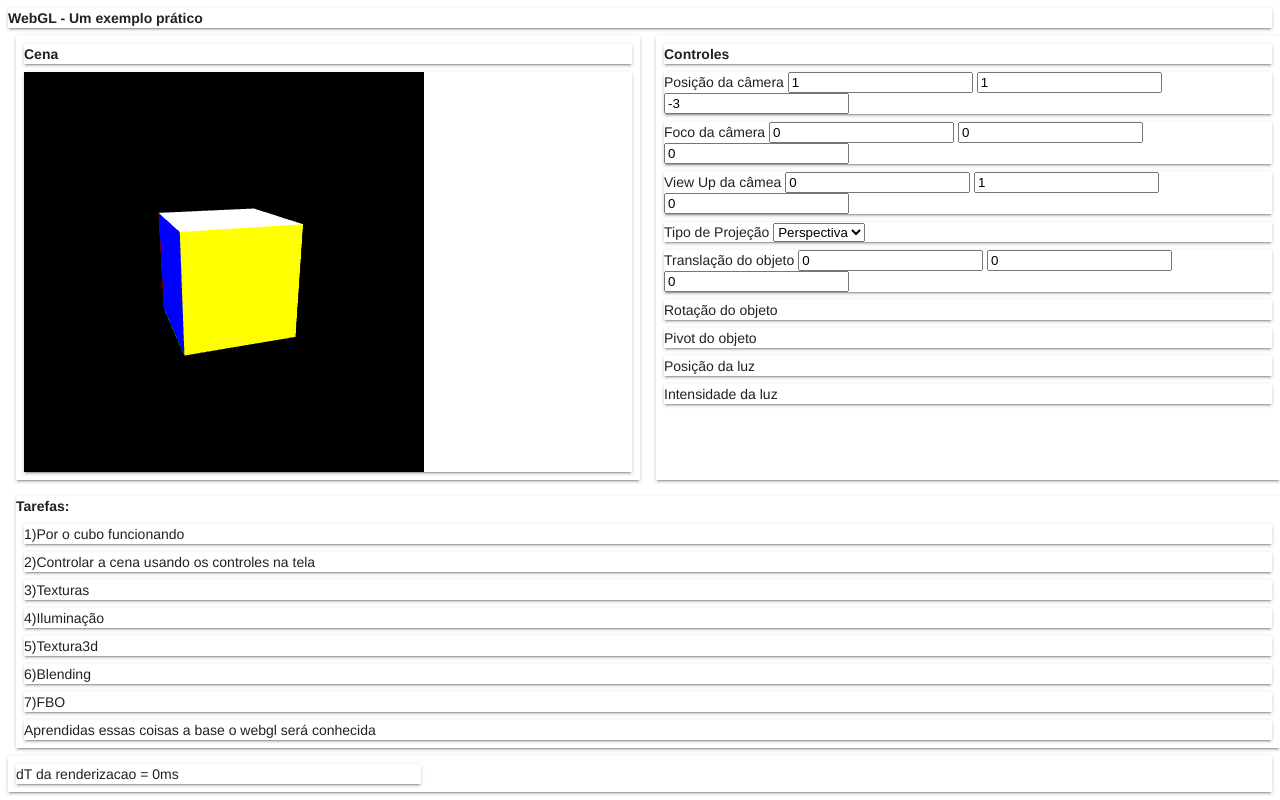
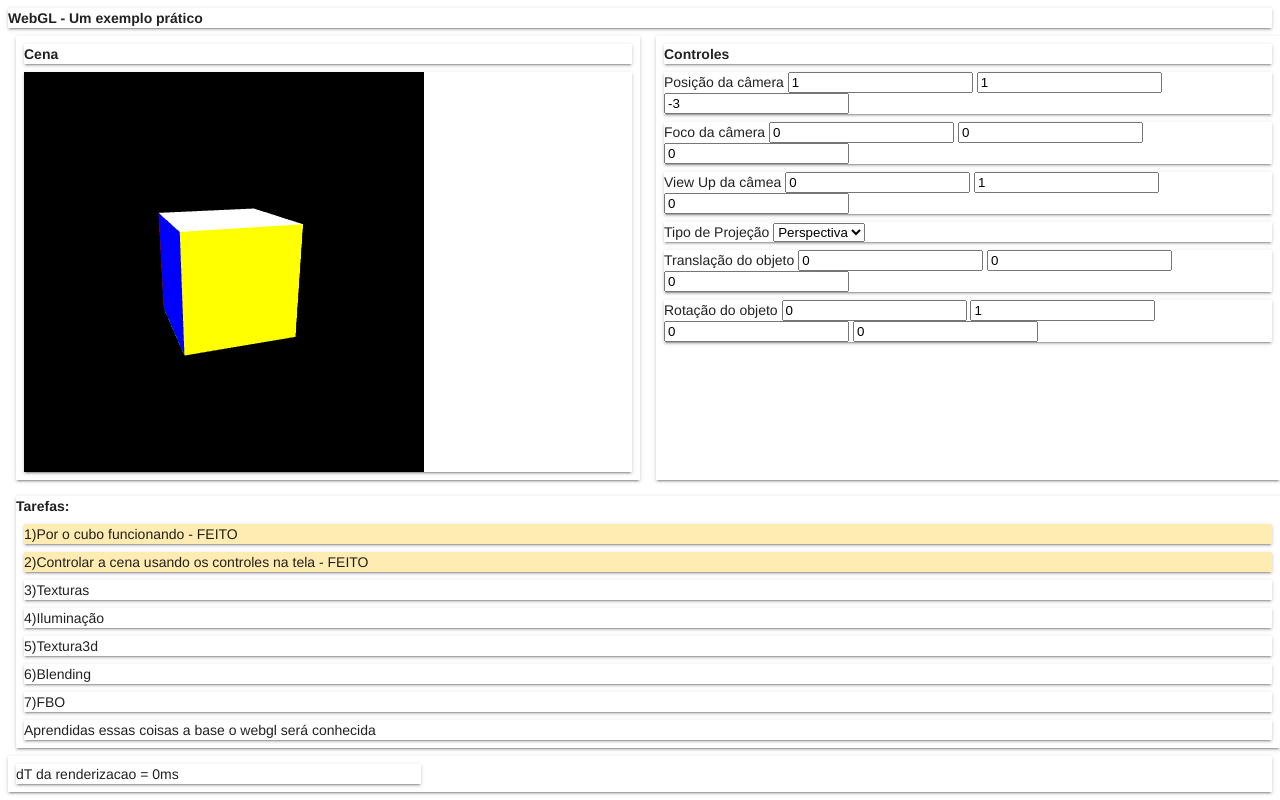
Before and after one commit to geronimo-lisboa/estudos_web, a website: page public/index.html in a window 1280 px wide. Drawn offline with nearby package versions, Linux system fonts and the light colour scheme; animation ran at ten frames a second.

Commit message:
Transformação funcionando.

```diff
--- a/public/index.html
+++ b/public/index.html
@@ -83,6 +83,7 @@
                 square.rotation = [0, 1, 0, 0];
                 GlobalSquare = square;
                 UpdateTranslate();
+                UpdateRotation();
                 return square;
             })
             .catch(function (error) {
@@ -111,6 +112,7 @@
             mat4.identity(identityMatrix);
             mat4.identity(modelMatrix);
             mat4.translate(modelMatrix, identityMatrix, objTrans);
+            mat4.rotate(modelMatrix, modelMatrix, objAngle * 0.0174533, objAxis);
 
             gl.vertexAttribPointer(GlobalSquare.shaderVertexPositionAttribute, GlobalSquare.vertSize, gl.FLOAT, false, 0, 0);
             gl.bindBuffer(gl.ARRAY_BUFFER, GlobalSquare.cBuffer);
@@ -156,6 +158,13 @@
         $("#vupX").val(vUp[0]); $("#vupY").val(vUp[1]); $("#vupZ").val(vUp[2]);
     }
 
+    function UpdateRotation() {
+        $("#rotAxisX").val(GlobalSquare.rotation[0]);
+        $("#rotAxisY").val(GlobalSquare.rotation[1]);
+        $("#rotAxisZ").val(GlobalSquare.rotation[2]);
+        $("#rotAngle").val(GlobalSquare.rotation[3]);
+    }
+
     function UpdateTranslate() {
         $("#transX").val(GlobalSquare.pos[0]);
         $("#transY").val(GlobalSquare.pos[1]);
@@ -173,6 +182,10 @@
 
     function SetTranslate() {
         GlobalSquare.pos = [parseFloat($("#transX").val()), parseFloat($("#transY").val()), parseFloat($("#transZ").val())];
+    }
+
+    function SetRotate() {
+        GlobalSquare.rotation = [parseFloat($("#rotAxisX").val()), parseFloat($("#rotAxisY").val()), parseFloat($("#rotAxisZ").val()), parseFloat($("#rotAngle").val())];
     }
 
     function SetViewMatrix() {
@@ -234,18 +247,21 @@
             <input type="text" id="transY" onchange="SetTranslate()" />
             <input type="text" id="transZ" onchange="SetTranslate()" />
         </div>
-        <div class="mdl-cell mdl-cell--12-col mdl-shadow--2dp">Rotação do objeto</div>
-        <div class="mdl-cell mdl-cell--12-col mdl-shadow--2dp">Pivot do objeto</div>
-        <div class="mdl-cell mdl-cell--12-col mdl-shadow--2dp">Posição da luz</div>
-        <div class="mdl-cell mdl-cell--12-col mdl-shadow--2dp">Intensidade da luz</div>
+        <div class="mdl-cell mdl-cell--12-col mdl-shadow--2dp">
+            Rotação do objeto
+            <input type="text" id="rotAxisX" onchange="SetRotate()" />
+            <input type="text" id="rotAxisY" onchange="SetRotate()" />
+            <input type="text" id="rotAxisZ" onchange="SetRotate()" />
+            <input type="text" id="rotAngle" onchange="SetRotate()" />
+        </div>
     </div>
     <div class="mdl-shadow--2dp mdl-cell mdl-cell--12-col">
         <strong>Tarefas:</strong>
-        <div class="mdl-shadow--2dp mdl-cell mdl-cell--12-col">
-            1)Por o cubo funcionando
+        <div class="mdl-shadow--2dp mdl-cell mdl-cell--12-col mdl-color--amber-100">
+            1)Por o cubo funcionando - FEITO
         </div>
-        <div class="mdl-shadow--2dp mdl-cell mdl-cell--12-col">
-            2)Controlar a cena usando os controles na tela
+        <div class="mdl-shadow--2dp mdl-cell mdl-cell--12-col mdl-color--amber-100">
+            2)Controlar a cena usando os controles na tela - FEITO
         </div>
         <div class="mdl-shadow--2dp mdl-cell mdl-cell--12-col">
             3)Texturas
```
